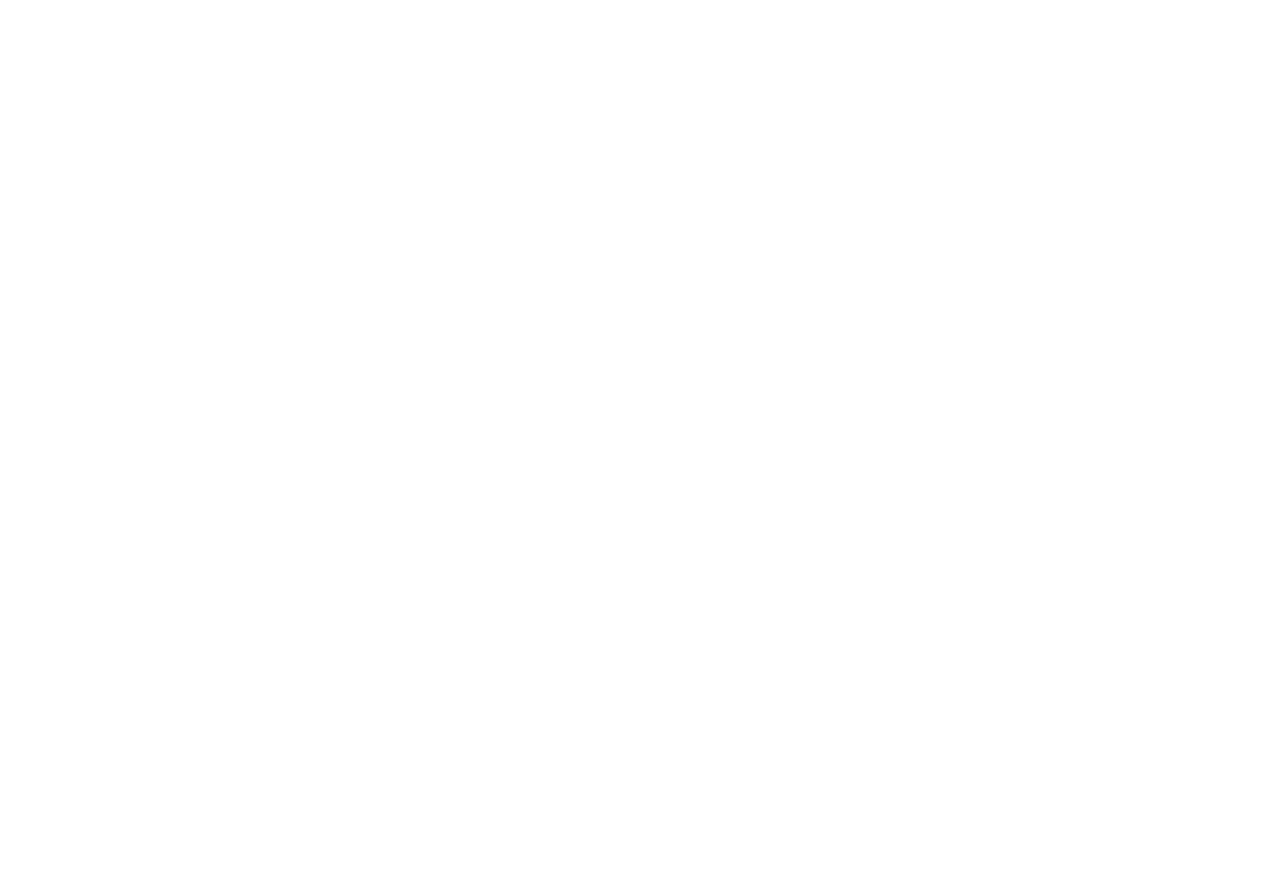
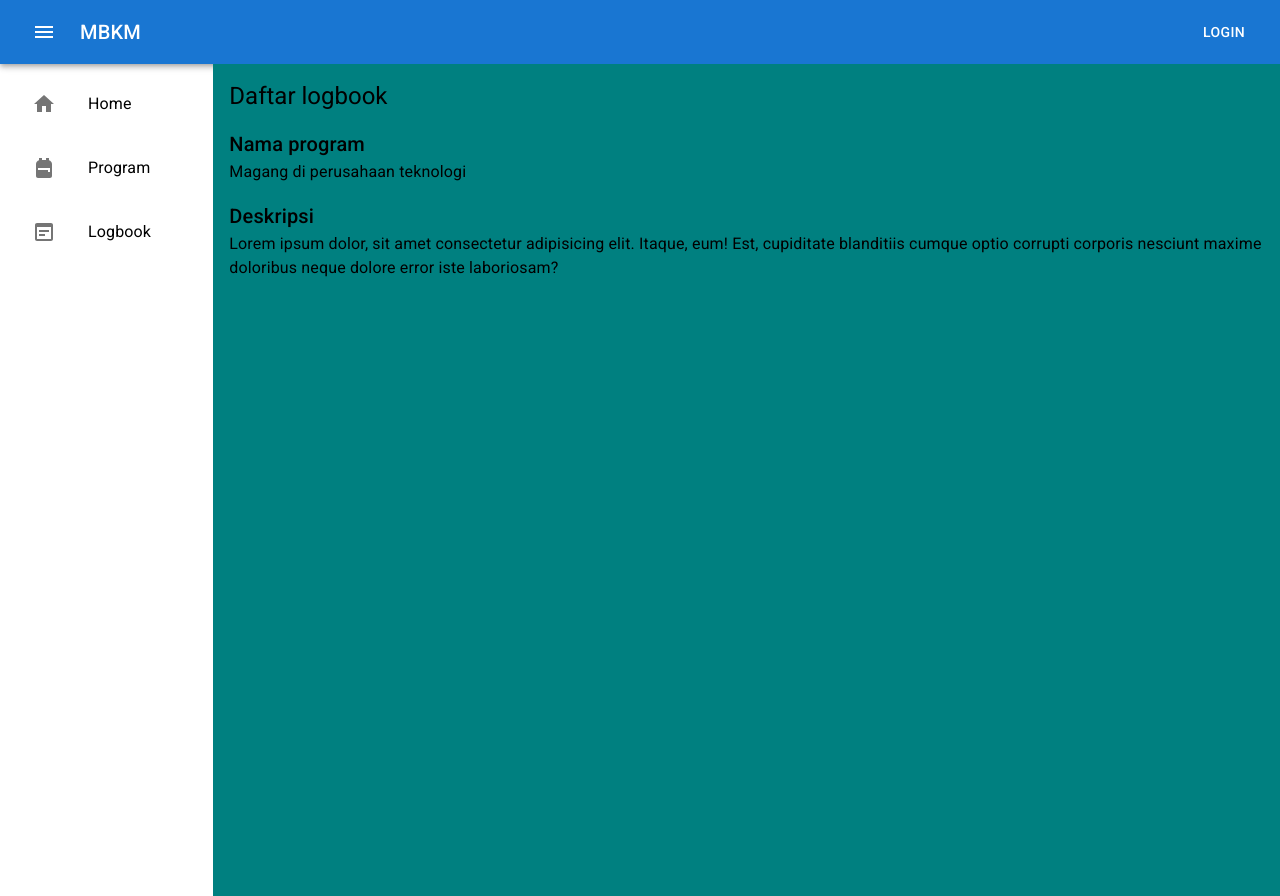
Before and after one commit to muhammadhamdits/mbkm-fti-web, a React (Create React App) app: page /logbooks in a window 1280 px wide. Before the commit this address had no page. Before the commit the page ends 800 px from the top, so only its background shows below. Built offline with nearby package versions, Linux system fonts and the light colour scheme.

Commit message:
add all core components

```diff
--- a/src/App.js
+++ b/src/App.js
@@ -1,15 +1,19 @@
 import { BrowserRouter, Route, Routes } from 'react-router-dom'
 import DefaultLayout from './layouts/DefaultLayout'
 import HomePage from './pages/Home'
+import LogBookPage from './pages/Logbook'
+import LoginPage from './pages/Login'
 import ProgramDetailPage from './pages/ProgramDetail'
 
 const App = () => {
   return (
     <BrowserRouter>
       <Routes>
+        <Route path="/login" element={<LoginPage />} />
         <Route path="/" element={<DefaultLayout />}>
           <Route index element={<HomePage />} />
           <Route path="programs/:id" element={<ProgramDetailPage />} />
+          <Route path="logbooks" element={<LogBookPage />} />
         </Route>
       </Routes>
     </BrowserRouter>
--- /dev/null
+++ b/src/pages/Logbook.jsx
@@ -0,0 +1,33 @@
+import { Box, Typography } from "@mui/material"
+
+const LogBookPage = () => {
+  return (
+    <Box sx={{
+      bgcolor: 'teal',
+      height: '100vh',
+      padding: 2
+    }}>
+      <Typography variant="h5">
+        Daftar logbook
+      </Typography>
+      <Box sx={{ paddingTop: 2 }}>
+        <Typography variant="h6">
+          Nama program
+        </Typography>
+        <Typography variant="body1">
+          Magang di perusahaan teknologi
+        </Typography>
+      </Box>
+      <Box sx={{ paddingTop: 2 }}>
+        <Typography variant="h6">
+          Deskripsi
+        </Typography>
+        <Typography variant="body1">
+          Lorem ipsum dolor, sit amet consectetur adipisicing elit. Itaque, eum! Est, cupiditate blanditiis cumque optio corrupti corporis nesciunt maxime doloribus neque dolore error iste laboriosam?
+        </Typography>
+      </Box>
+    </Box>
+  )
+}
+
+export default LogBookPage
--- /dev/null
+++ b/src/pages/Login.jsx
@@ -0,0 +1,7 @@
+const LoginPage = () => {
+  return (
+    <></>
+  )
+}
+
+export default LoginPage
```
